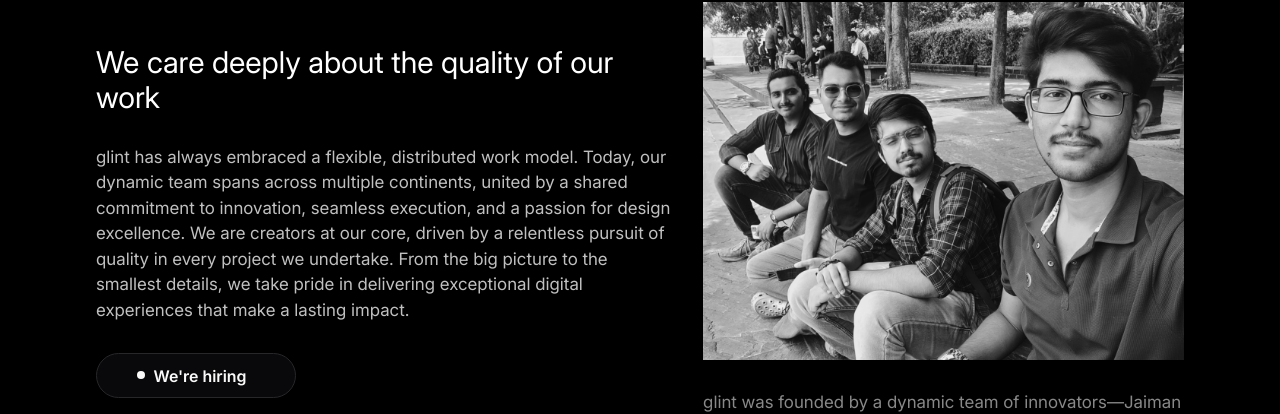
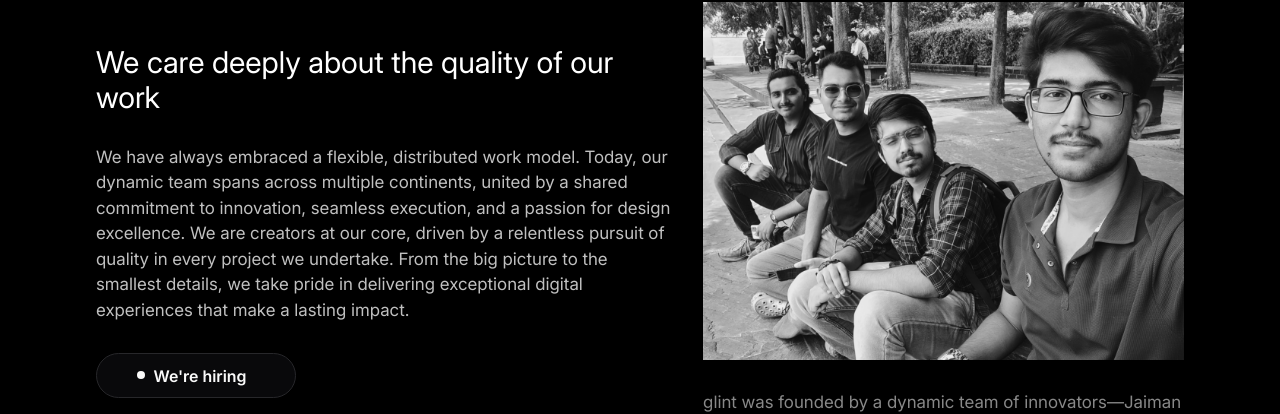
Before and after one commit to Glint4u/Glint4u_Website, a Next.js app: page /about in a window 1280 px wide. Shown: the part 1443-1857 px from the top of the page. Built offline with nearby package versions, Linux system fonts and the light colour scheme.

Commit message:
Update Section3.js

```diff
--- a/src/app/components/custom/about_components/Section3.js
+++ b/src/app/components/custom/about_components/Section3.js
@@ -14,7 +14,7 @@ export default function Section3() {
                         We care deeply about the quality of our work
                     </div>
                     <div className='text-[#ffffffc0] text-[14px] md:text-[17px] mb-[30px]'>
-                        glint has always embraced a flexible, distributed work model. Today, our dynamic team spans across multiple continents, united by a shared commitment to innovation, seamless execution, and a passion for design excellence. We are creators at our core, driven by a relentless pursuit of quality in every project we undertake. From the big picture to the smallest details, we take pride in delivering exceptional digital experiences that make a lasting impact.
+                        We have always embraced a flexible, distributed work model. Today, our dynamic team spans across multiple continents, united by a shared commitment to innovation, seamless execution, and a passion for design excellence. We are creators at our core, driven by a relentless pursuit of quality in every project we undertake. From the big picture to the smallest details, we take pride in delivering exceptional digital experiences that make a lasting impact.
                     </div>
                     <div>
                         <InteractiveHoverButton />
```
